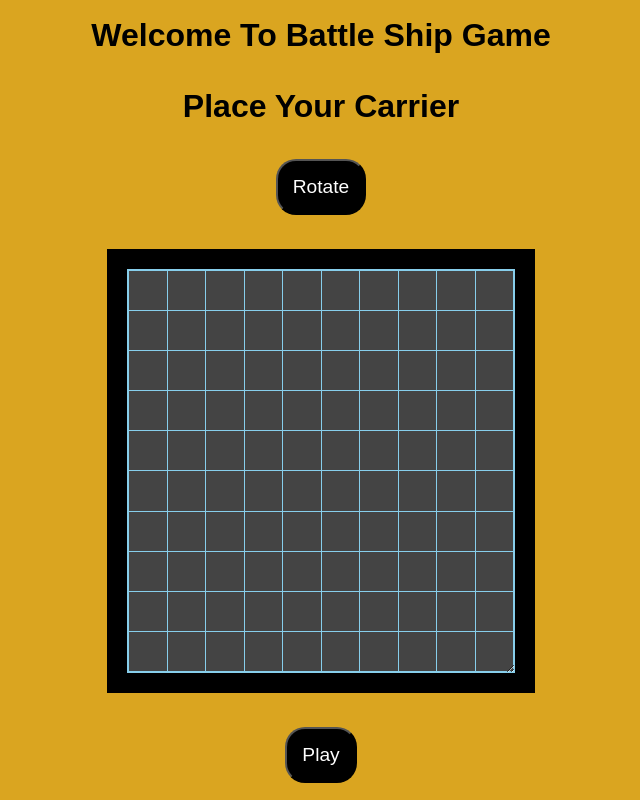
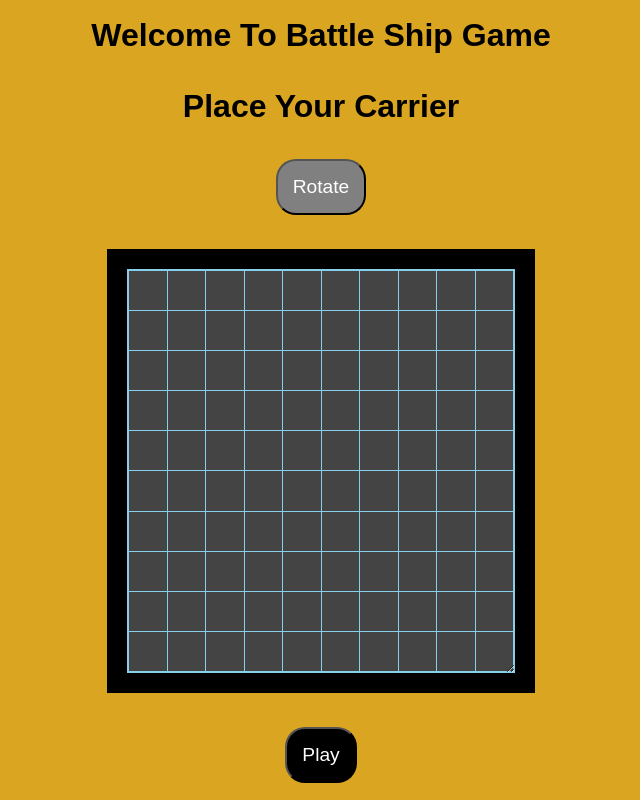
Before and after one commit to sabaris-66/battleShips, a website built with webpack: page dist/index.html in a window 1280 px wide. In both pictures the pointer is over the button "Rotate". Shown: the whole page, without its empty margins (319-959 px from the left). Built offline with nearby package versions, Linux system fonts and the light colour scheme.

Commit message:
Modify styling for intro page

```diff
--- a/src/style.css
+++ b/src/style.css
@@ -2,7 +2,7 @@
 *{
     padding: 0;
     margin: 0;
-    font-family: Arial, Helvetica, sans-serif;
+    font-family: fantasy;
 }
 
 html,
@@ -31,7 +31,12 @@ button{
     padding: 0;
 }
 
+button:hover{
+    cursor: pointer;
+}
+
 .container {
+    cursor: pointer;
     resize: both;
     overflow: auto;
     display: grid;
@@ -61,7 +66,7 @@ button{
 .welcome,
 .welcome2{
     font-size: xx-large;
-    font-weight: bolder;
+    font-weight: bold;
 }
 
 .rotate,
@@ -72,3 +77,8 @@ button{
     border-radius: 20px;
     font-size: larger;
 }
+
+.rotate:hover,
+.playButton:hover{
+    background-color: gray;
+}
```
